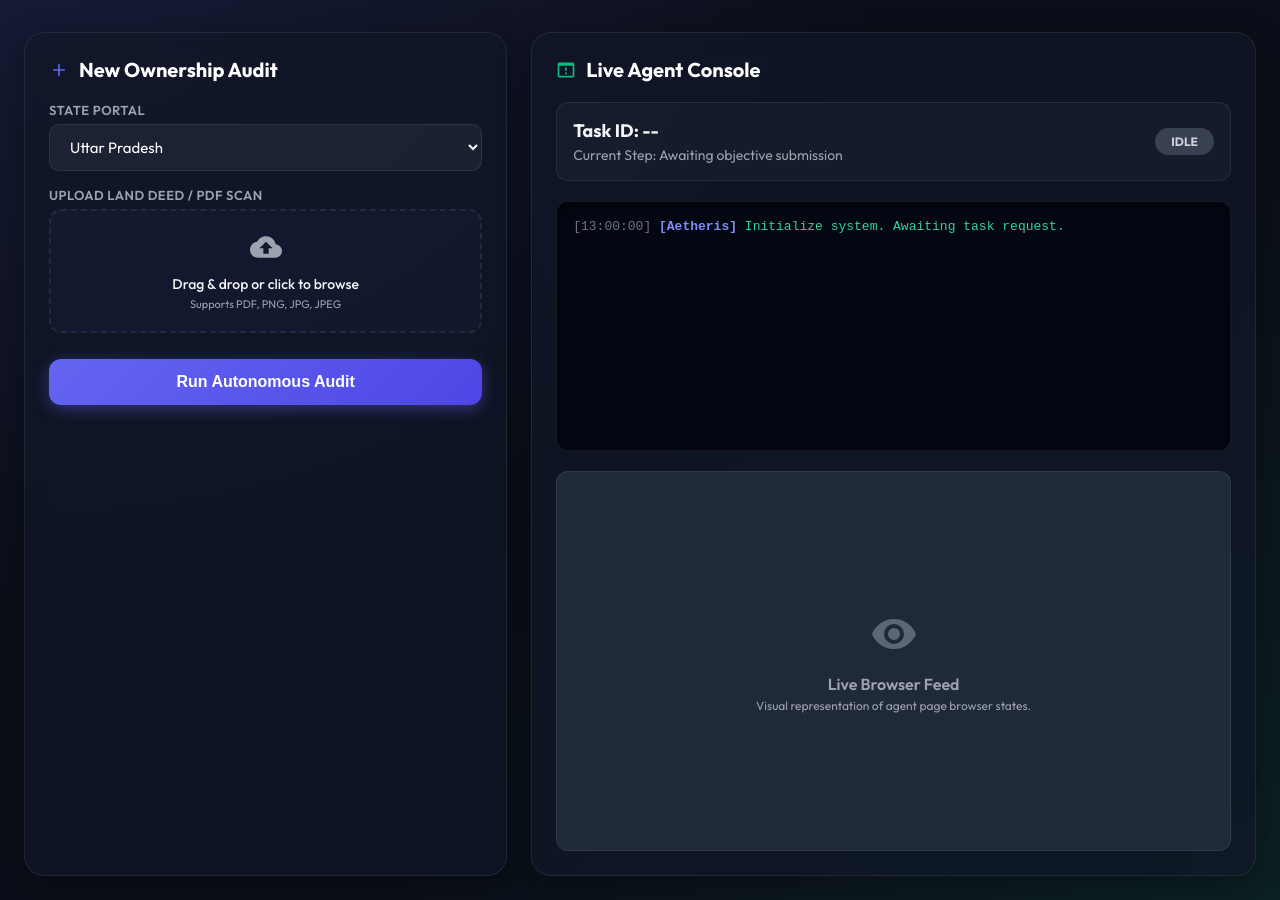
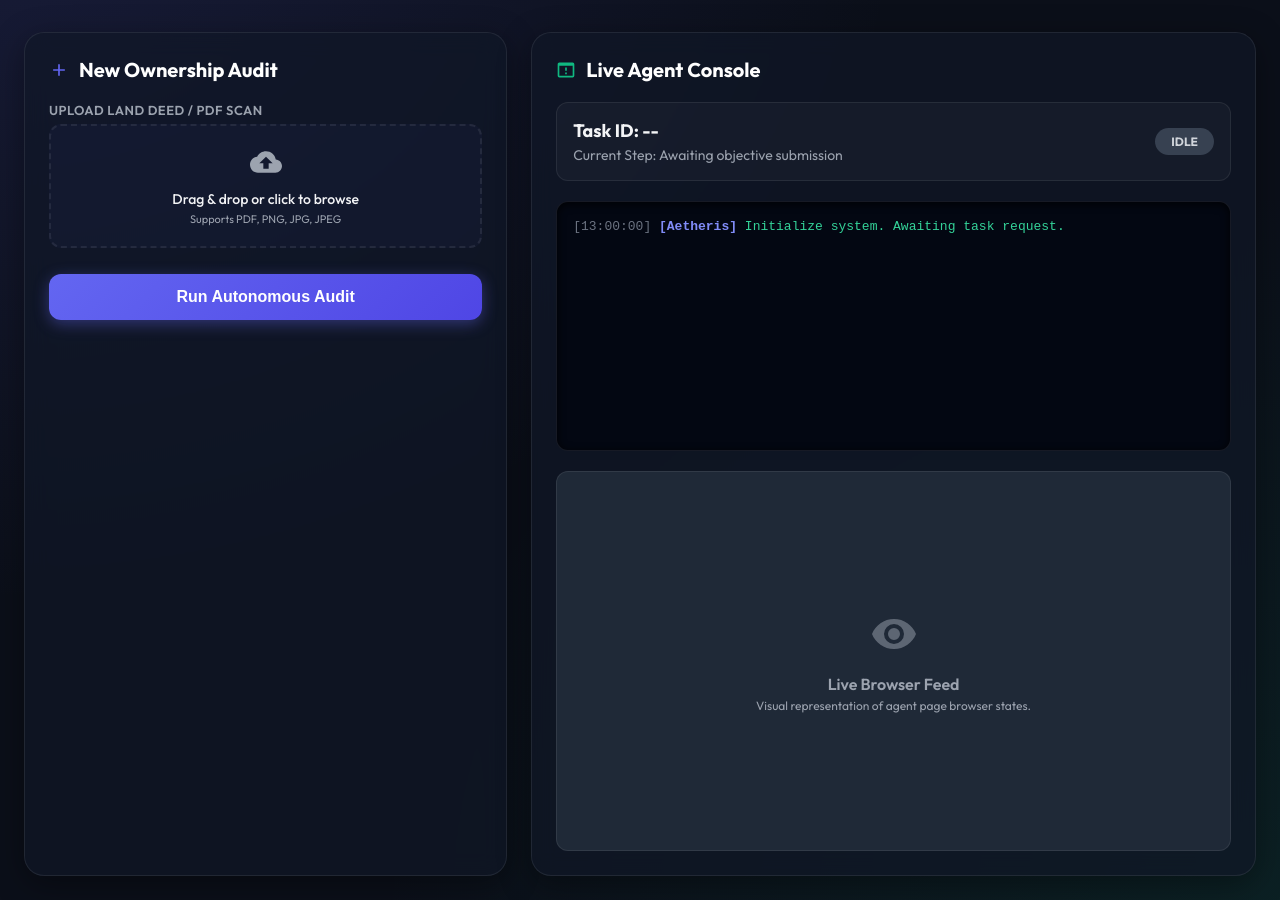
Before and after one commit to sumankhamrai0427/AI_Agent_Dom_V1, a Flask app: page / in a window 1280 px wide. Shown: the part 111-1011 px from the top of the page. Run offline with Flask 3, Linux system fonts and the light colour scheme; tables that the repository leaves empty hold one stand-in row (values such as "Sample post"); some libraries are stand-ins or nearby versions.

Commit message:
ui change

```diff
--- a/static/dashboard.js
+++ b/static/dashboard.js
@@ -47,8 +47,8 @@ document.addEventListener("DOMContentLoaded", () => {
         const formData = new FormData(taskForm);
 
         // Append a user-friendly objective based on selected state
-        const state = formData.get("state");
-        const objective = `Deed Audit: Run autonomous ownership verification audit for uploaded deed in state: ${state}.`;
+        const state = formData.get("state") || "Auto-detect";
+        const objective = `Deed Audit: Run autonomous ownership verification audit for uploaded deed (State: ${state}).`;
         formData.append("objective", objective);
 
         try {
--- a/templates/index.html
+++ b/templates/index.html
@@ -559,14 +559,7 @@
                 </h2>
 
                 <form id="taskForm" enctype="multipart/form-data">
-                    <div class="form-group">
-                        <label for="state">State Portal</label>
-                        <select id="state" name="state">
-                            <option value="UP">Uttar Pradesh</option>
-                            <option value="BIHAR">Bihar</option>
-                            <option value="WB">West Bengal</option>
-                        </select>
-                    </div>
+
 
                     <div class="form-group">
                         <label>Upload Land Deed / PDF Scan</label>
```
